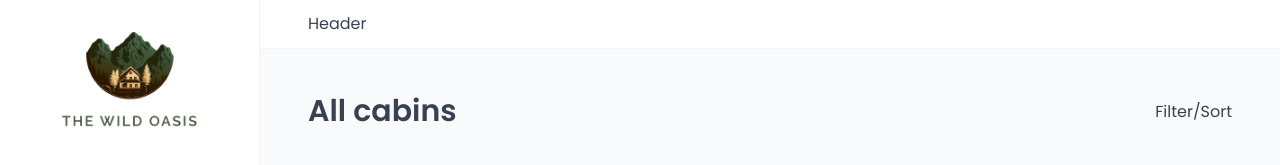
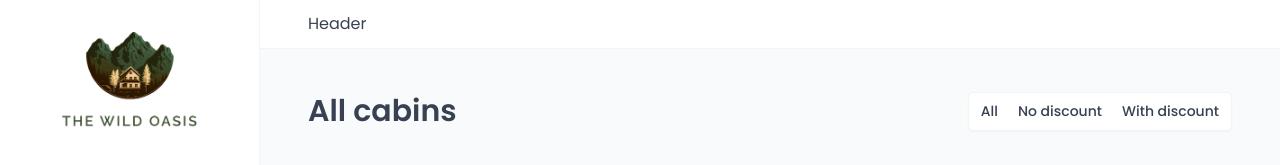
Before and after one commit to pasDamola/the-wild-oasis, a React (Vite) app: page /cabins in a window 1280 px wide. Shown: the top 165 px of the page. Built offline with nearby package versions, Linux system fonts and the light colour scheme; no server answers; the database is empty; a web font is replaced by a local one.

Commit message:
added filters for the cabins table

```diff
--- a/src/features/cabins/CabinTable.jsx
+++ b/src/features/cabins/CabinTable.jsx
@@ -3,11 +3,23 @@
 import { useCabins } from "./useCabins";
 import Table from "../../ui/Table";
 import Menus from "../../ui/Menus";
+import { useSearchParams } from "react-router-dom";
 
 function CabinTable() {
   const { isLoading, cabins } = useCabins();
+  const [searchParams] = useSearchParams();
 
   if (isLoading) return <Spinner />;
+
+  const filterValue = searchParams.get("discount") || "all";
+
+  let filteredCabins;
+
+  if (filterValue === "all") filteredCabins = cabins;
+  if (filterValue === "no-discount")
+    filteredCabins = cabins.filter((cabin) => cabin.discount === 0);
+  if (filterValue === "with-discount")
+    filteredCabins = cabins.filter((cabin) => cabin.discount > 0);
 
   return (
     <Menus>
@@ -22,7 +34,7 @@
         </Table.Header>
 
         <Table.Body
-          data={cabins}
+          data={filteredCabins}
           render={(cabin) => <CabinRow cabin={cabin} key={cabin.id} />}
         />
       </Table>
--- /dev/null
+++ b/src/features/cabins/CabinTableOperations.jsx
@@ -0,0 +1,19 @@
+import TableOperations from "../../ui/TableOperations";
+import Filter from "../../ui/Filter";
+
+const CabinTableOperations = () => {
+  return (
+    <TableOperations>
+      <Filter
+        filterField="discount"
+        options={[
+          { value: "all", label: "All" },
+          { value: "no-discount", label: "No discount" },
+          { value: "with-discount", label: "With discount" },
+        ]}
+      />
+    </TableOperations>
+  );
+};
+
+export default CabinTableOperations;
--- a/src/pages/Cabins.jsx
+++ b/src/pages/Cabins.jsx
@@ -2,13 +2,14 @@
 import Heading from "../ui/Heading";
 import Row from "../ui/Row";
 import AddCabin from "../features/cabins/AddCabin";
+import CabinTableOperations from "../features/cabins/CabinTableOperations";
 
 function Cabins() {
   return (
     <>
       <Row type="horizontal">
         <Heading as="h1">All cabins</Heading>
-        <p>Filter/Sort</p>
+        <CabinTableOperations />
       </Row>
 
       <Row>
--- a/src/ui/Filter.jsx
+++ b/src/ui/Filter.jsx
@@ -1,3 +1,4 @@
+import { useSearchParams } from "react-router-dom";
 import styled, { css } from "styled-components";
 
 const StyledFilter = styled.div`
@@ -33,3 +34,23 @@
     color: var(--color-brand-50);
   }
 `;
+
+function Filter({ filterField, options }) {
+  const [searchParams, setSearchParams] = useSearchParams();
+
+  function handleClick(value) {
+    searchParams.set(filterField, value);
+    setSearchParams(searchParams);
+  }
+  return (
+    <StyledFilter>
+      {options.map((option) => (
+        <FilterButton onClick={() => handleClick(option.value)}>
+          {option.label}
+        </FilterButton>
+      ))}
+    </StyledFilter>
+  );
+}
+
+export default Filter;
```
Also changed, not shown: 1 other file (tests, documents, lock files or other folders).
